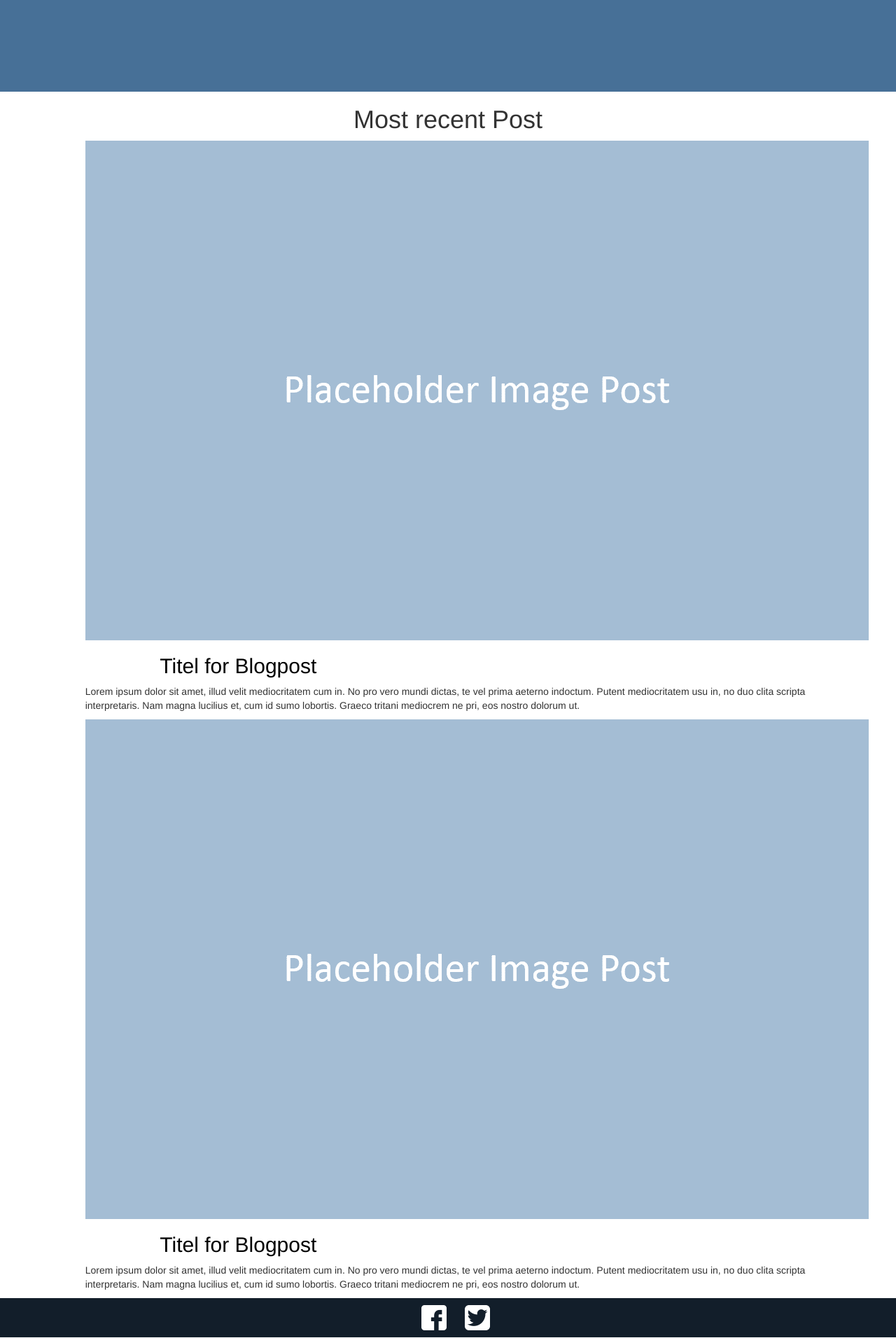
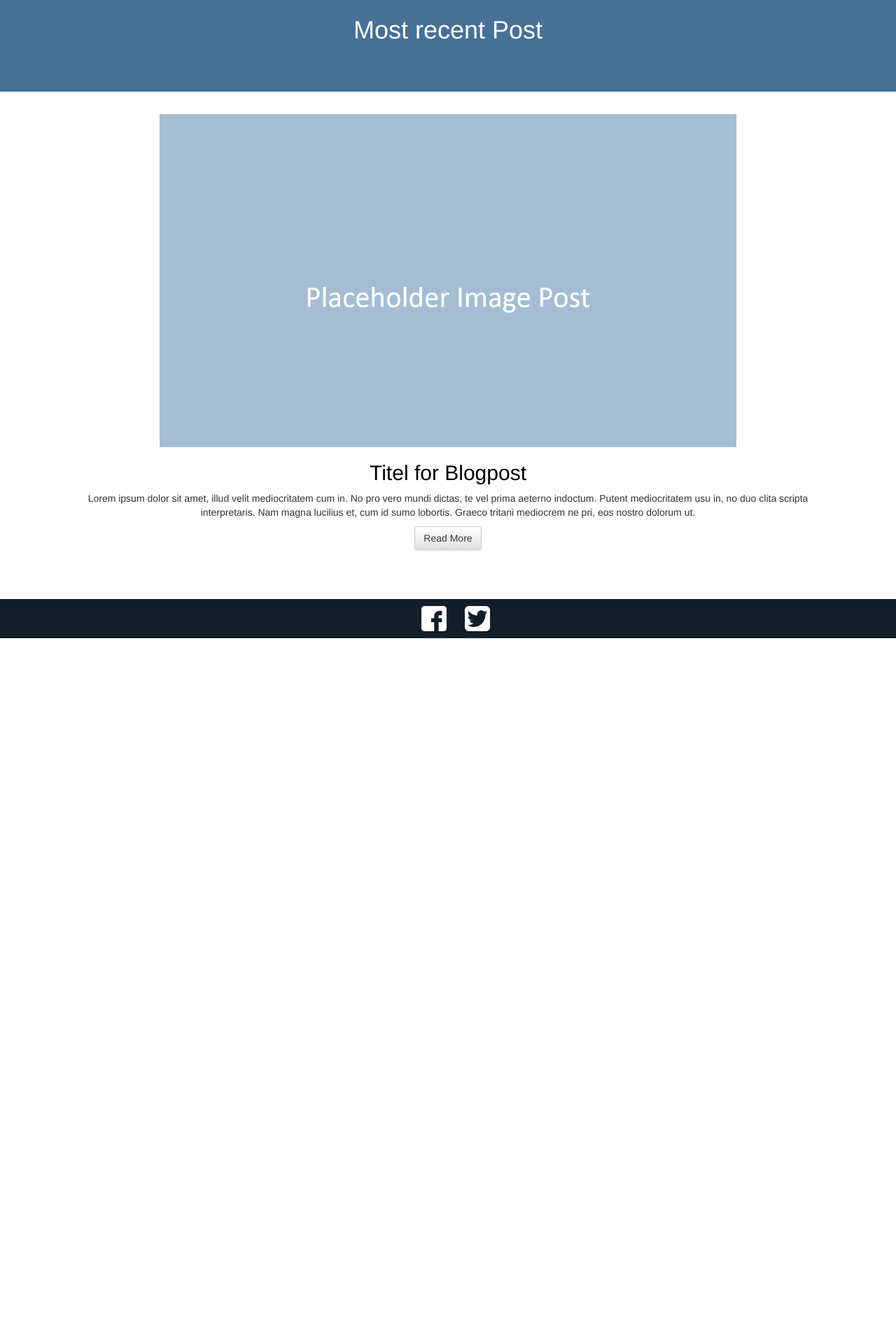
Before and after one commit to evaknellwolf/Final-Project-Canadas-Marvels, a plain HTML site: page blog.html in a window 1280 px wide. Shown: the part 317-2229 px from the top of the page at 70% size. After the commit the page ends 1230 px from the top, so only its background shows below. Drawn offline with nearby package versions, Linux system fonts and the light colour scheme.

Commit message:
Blog Site backup

```diff
--- a/blog.html
+++ b/blog.html
@@ -54,13 +54,13 @@
 	<!-- Container for Section Picture with Text -->
 		<div class="container-fluid">
 			<div class="row">
-				<div class="col-lg-12 givemeroom">
+				<div class="col-lg-12 col-md-12 col-sm-12 col-xs-12 givemeroom">
 				<!-- Start Big Image -->
 					<div id="BigImage">
 						<img class="image-responsive center-block" src="img/Placeholder_Blog_1.png">
 					</div> <!-- End Image Div -->
 				<!-- Start Text for on top of the Picture -->
-					<div class="col-md-8 col-md-offset-2 col-lg-8 col-lg-offset-2 col-sm-8 col-sm-offset-2 col-xs-8 col-xs-offset-2 text-center" id="textonblogstartingpicture">
+					<div class="col-md-8 col-md-offset-2 col-lg-8 col-lg-offset-2 col-sm-8 col-sm-offset-2 col-xs-8 col-xs-offset-2 text-center" id="overlay">
 						<h1>Most recent Post</h1>
 					</div> <!-- End Col -->
 				</div> <!-- End Big Body Picture --><!-- For Picture -->
@@ -70,35 +70,19 @@
 	<!-- Container for Blog Post Summaries -->
 		<div class="container-fluid">
 			<div class="row">
-				<div class="col-lg-10 col-lg-offset-1 col-md-10 col-md-offset-1 col-sm-12 col-xs-12 blogpostimage">
-					<img src="img/Placeholder_Image_Post.png">
+				<div class="col-lg-8 col-lg-offset-2 col-md-8 col-md-offset-2 col-sm-12 col-xs-12 blogpostimage ">
+					<img class="block-center img-responsive" src="img/Placeholder_Image_Post.png">
 				</div> <!-- END Colum -->
 			</div> <!-- END ROW -->
 			<div class="row">
 				<div class="col-lg-8 col-lg-offset-2 col-md-8 col-md-offset-2 col-sm-10 col-sm-offset-1 col-xs-10 col-xs-offset-1 ">
-					<a href="blogpost.html"><h2 class="blogtitle">Titel for Blogpost</h2></a>
+					<a href="blogpost.html"><h2 class="Summarytitle text-center">Titel for Blogpost</h2></a>
 				</div> <!-- END Colum -->
 			</div> <!-- END ROW -->
 			<div class="row">
-				<div class="col-lg-10 col-lg-offset-1 col-md-10 col-md-offset-1 col-sm-12 col-xs-12">
+				<div class="col-lg-10 col-lg-offset-1 col-md-10 col-md-offset-1 col-sm-12 col-xs-12 SummaryText text-center">
 					<p>Lorem ipsum dolor sit amet, illud velit mediocritatem cum in. No pro vero mundi dictas, te vel prima aeterno indoctum. Putent mediocritatem usu in, no duo clita scripta interpretaris. Nam magna lucilius et, cum id sumo lobortis. Graeco tritani mediocrem ne pri, eos nostro dolorum ut.</p>
-				</div>
-			</div>
-		</div> <!-- END Container -->
-		<div class="container-fluid">
-			<div class="row">
-				<div class="col-lg-10 col-lg-offset-1 col-md-10 col-md-offset-1 col-sm-12 col-xs-12 blogpostimage">
-					<img src="img/Placeholder_Image_Post.png">
-				</div> <!-- END Colum -->
-			</div> <!-- END ROW -->
-			<div class="row">
-				<div class="col-lg-8 col-lg-offset-2 col-md-8 col-md-offset-2 col-sm-10 col-sm-offset-1 col-xs-10 col-xs-offset-1 ">
-					<a href="blogpost.html"><h2 class="blogtitle">Titel for Blogpost</h2></a>
-				</div> <!-- END Colum -->
-			</div> <!-- END ROW -->
-			<div class="row">
-				<div class="col-lg-10 col-lg-offset-1 col-md-10 col-md-offset-1 col-sm-12 col-xs-12">
-					<p>Lorem ipsum dolor sit amet, illud velit mediocritatem cum in. No pro vero mundi dictas, te vel prima aeterno indoctum. Putent mediocritatem usu in, no duo clita scripta interpretaris. Nam magna lucilius et, cum id sumo lobortis. Graeco tritani mediocrem ne pri, eos nostro dolorum ut.</p>
+					<button class="btn btn-default" type="submit">Read More</button>
 				</div>
 			</div>
 		</div> <!-- END Container -->
--- a/css/styles.css
+++ b/css/styles.css
@@ -17,28 +17,11 @@ section{
 	display: block;
 }
 
-/*************Big Image***************/
-#BigImage{
-	background: rgb(18,30,42);
-}
+/*body{
+	background: red;
+}*/
 
-#BigImage img{
-	max-width: 100%;
 
-}
-
-.givemeroom{
-	padding: 0;
-	margin:0;
-}
-
-#textonpicture{
-	position: absolute;
-	top: 100px;
-	color: #fff;
-	/*background: rgb(18,30,42);*/
-	opacity: 1%;
-}
 
 /*************Gallery***************/
 .marvel img{
@@ -62,27 +45,48 @@ h3{
 }
 
 /*************Blog***************/
-
-#heroBlog{
-	background-image: url(../img/IMG_1111.jpg);
-	background-repeat: no-repeat;
-	position: fixed;
-	background-size: cover;
-	max-width: 100%;
+/******Hero Part*********/
+#BigImage{
+	background: rgb(18,30,42);
 }
 
-#heroBlog h2{
-	padding-top: 40%;
-	color: #fff;
+#BigImage img{
+	max-width: 100%;
+
 }
 
-#wrapper{
-	background: #fff;
+.givemeroom{
+	padding: 0;
+	margin:0;
+}
+#overlay{
+	color: #fff;
+	position: absolute;
+	top: 70%;
 }
 
-.SummaryImg{
-	max-width: 100%;
+.blogpostimage{
+	padding-top: 2.5%;
+	vertical-align: center;
 }
+
+.Summarytitle{
+	background: #fff;
+	padding-top: 2.5%;
+	padding-left: 2.5%;
+	padding-right: 2.5%;
+	position: relative;
+	bottom: 70px;
+}
+
+.SummaryText{
+	position: relative;
+	bottom: 70px;
+}
+
+/*****Blog Summary**********/
+
+
 
 
 /*************About***************/
```
